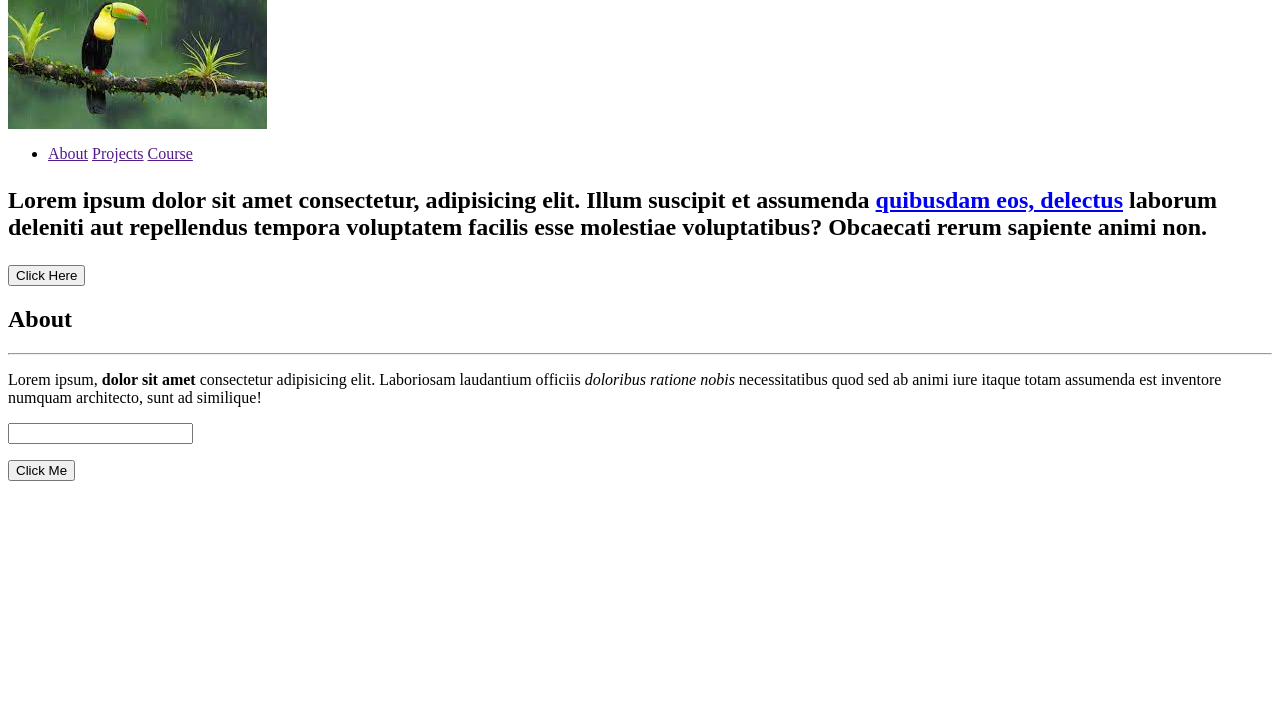
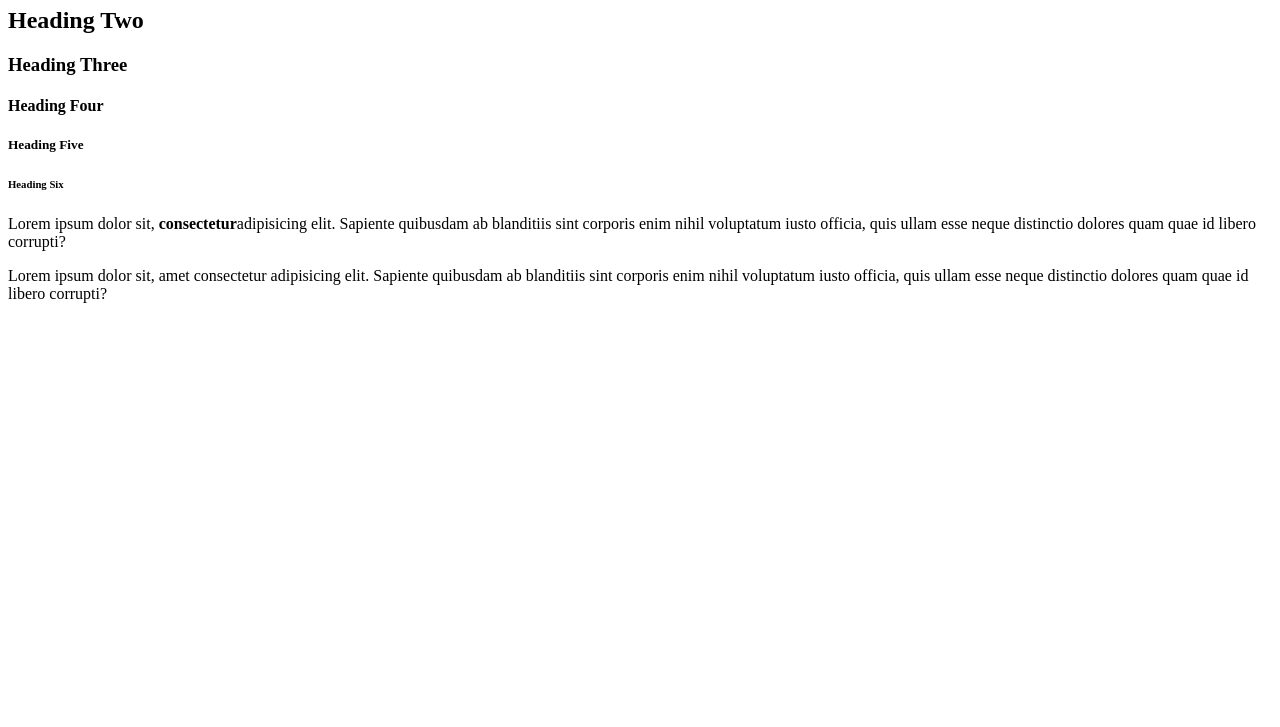
Before and after one commit to JPLiwag23/First-Project, a plain HTML site: page HTML/index.html in a window 1280 px wide. Shown: the part 73-800 px from the top of the page. Drawn offline with Linux system fonts and the light colour scheme.

Commit message:
More Practice

```diff
--- a/HTML/index.html
+++ b/HTML/index.html
@@ -1,47 +1,19 @@
-<section>
-<nav>
-    <img src="./images/birdimage.jfif">
+<!DOCTYPE html>
+<html>
+<head>
+    <title>HTML Cheat Sheet</title>
+</head>
+<body>
+    <h1>Heading One</h1>
+    <h2>Heading Two</h2>
+    <h3>Heading Three</h3>
+    <h4>Heading Four</h4>
+    <h5>Heading Five</h5>
+    <h6>Heading Six</h6>
 
-<ul>
-<li>
-    <a href="">About</a>
-    <a href="">Projects</a>
-    <a href="">Course</a>
-</li>
-</ul>
-
-</nav>
-
-<head>
-    <h1>
-        <p>Lorem ipsum dolor sit amet consectetur, adipisicing elit. Illum suscipit et assumenda <a href="http://google.com" target="_blank">quibusdam eos, delectus</a> laborum deleniti aut repellendus tempora voluptatem facilis esse molestiae voluptatibus? Obcaecati rerum sapiente animi non.</p>
-    </h1>
-    <button>Click Here</button>
-</head>
+    <p>Lorem ipsum dolor sit, <strong>consectetur</strong>adipisicing elit. Sapiente quibusdam ab blanditiis sint corporis enim nihil voluptatum iusto officia, quis ullam esse neque distinctio dolores quam quae id libero corrupti?</p>
+    <p>Lorem ipsum dolor sit, amet consectetur adipisicing elit. Sapiente quibusdam ab blanditiis sint corporis enim nihil voluptatum iusto officia, quis ullam esse neque distinctio dolores quam quae id libero corrupti?</p>
 
 
-</section>
-
-<main>
-<section>
-<h2>About</h2>
-
-<hr> <!-- put a line to seperate -->
-
-<div>
-    <p>Lorem ipsum, <strong>dolor sit amet</strong> consectetur adipisicing elit. Laboriosam laudantium officiis <em>doloribus ratione nobis</em> necessitatibus quod sed ab animi iure itaque totam assumenda est inventore numquam architecto, sunt ad similique!</p>
-</div>
-
-</section>
-
-</main>
-
-<section>
-
-<form action="">
-<input type="Email" name="Email" id="Email">
-</form>
-
-<button>Click Me </button>
-
-</section>
+</body>
+</html>
```
